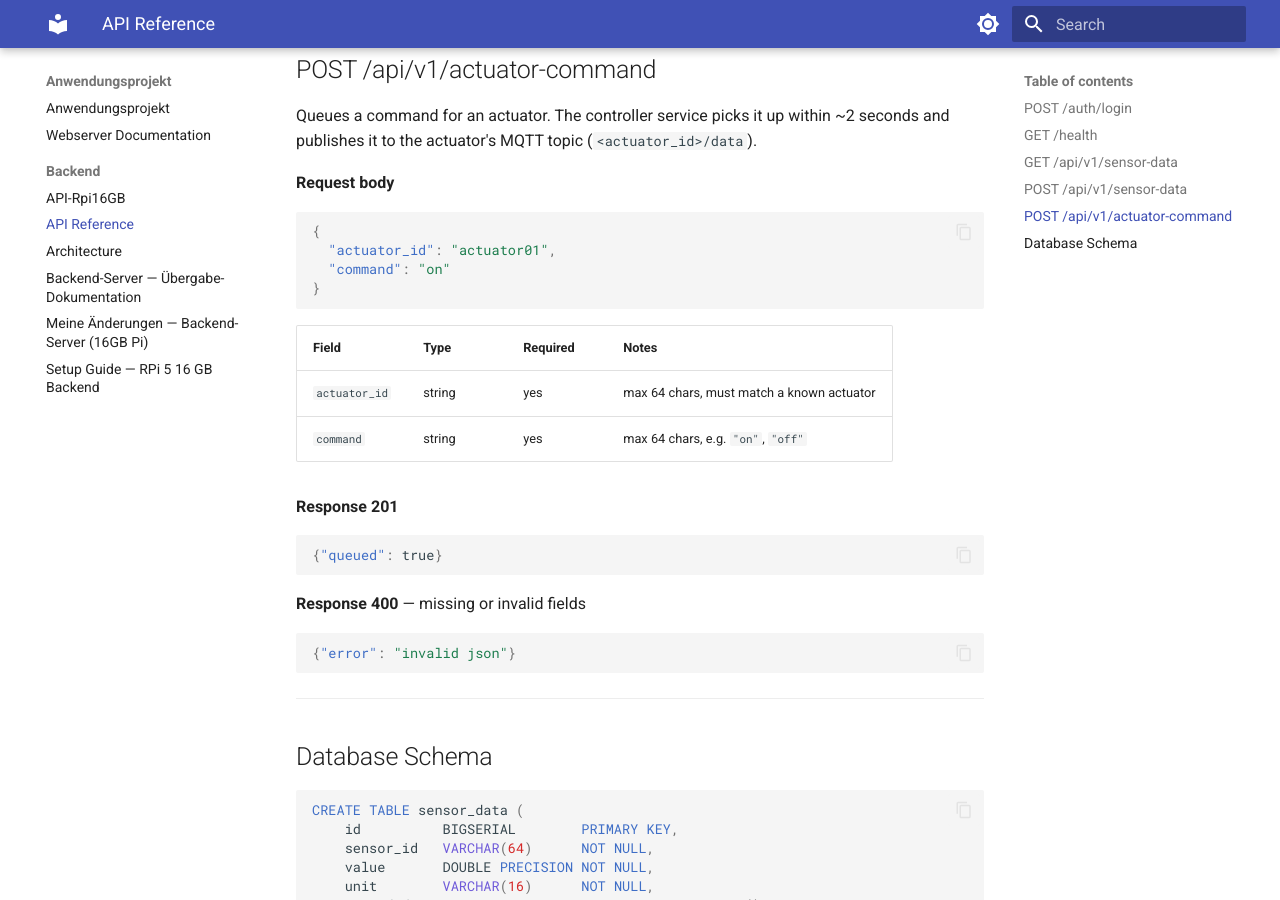
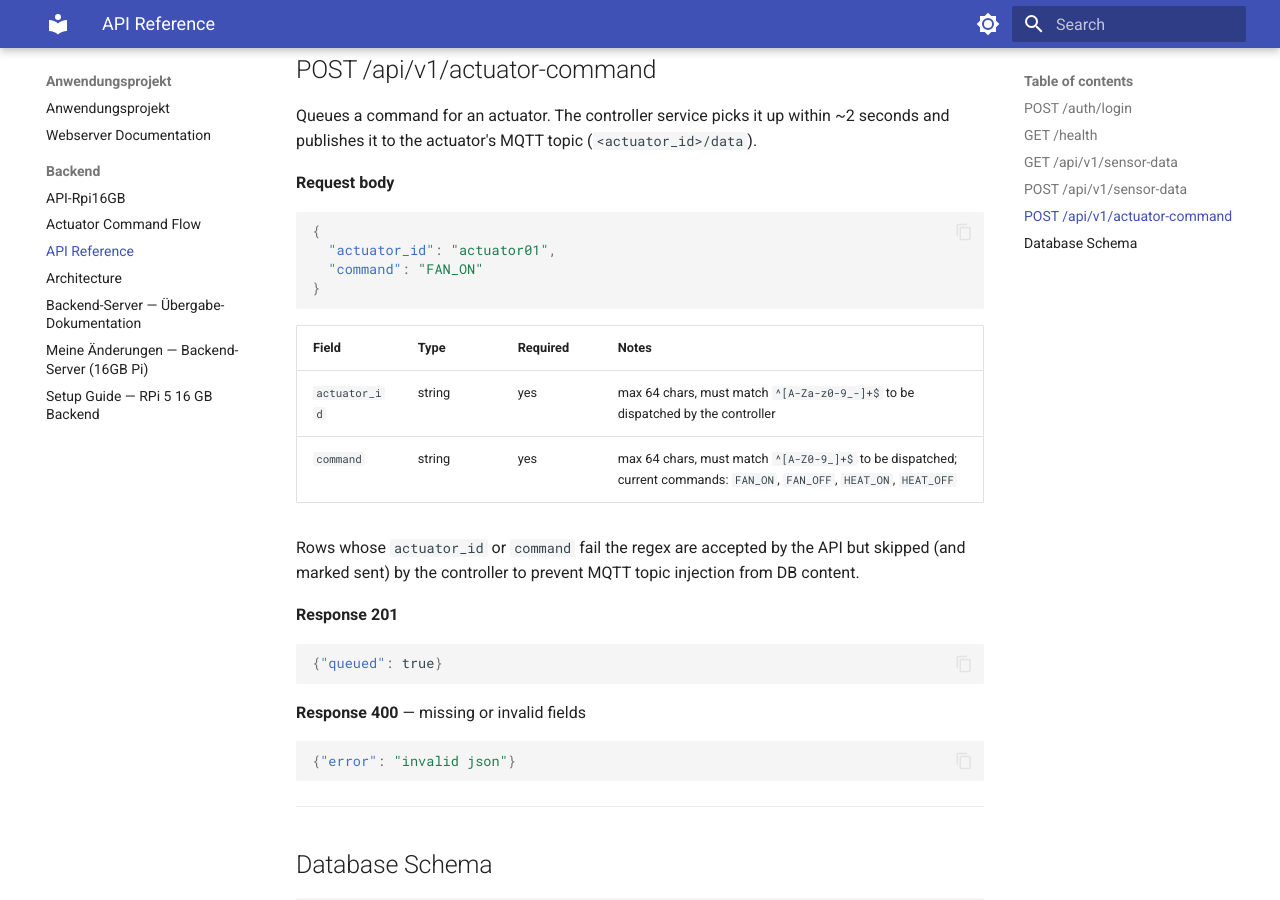
Before and after one commit to Just-Martin-Really/API-Rpi16GB, an MkDocs documentation site: the page built from docs/backend/api.md, in a window 1280 px wide and 900 px high, scrolled down 2205 px. Built offline with MkDocs 1.6.1 and Material for MkDocs 9.7.7, drawn with Linux system fonts in a browser that asks for light colours.

Commit message:
docs(actuator): document queue drain flow and internal endpoints
New page docs/backend/actuator-command-flow.md describes the public
endpoint, the two new internal endpoints, the controller poll loop,
delivery semantics, validation regexes, and troubleshooting. Updates
the actuator-command example in api.md to use a real command and
documents the regex constraints.

````diff
--- a/docs/backend/api.md
+++ b/docs/backend/api.md
@@ -101,14 +101,16 @@
 ```json
 {
   "actuator_id": "actuator01",
-  "command": "on"
+  "command": "FAN_ON"
 }
 ```
 
 | Field | Type | Required | Notes |
 |-------|------|----------|-------|
-| `actuator_id` | string | yes | max 64 chars, must match a known actuator |
-| `command` | string | yes | max 64 chars, e.g. `"on"`, `"off"` |
+| `actuator_id` | string | yes | max 64 chars, must match `^[A-Za-z0-9_-]+$` to be dispatched by the controller |
+| `command` | string | yes | max 64 chars, must match `^[A-Z0-9_]+$` to be dispatched; current commands: `FAN_ON`, `FAN_OFF`, `HEAT_ON`, `HEAT_OFF` |
+
+Rows whose `actuator_id` or `command` fail the regex are accepted by the API but skipped (and marked sent) by the controller to prevent MQTT topic injection from DB content.
 
 **Response 201**
 ```json
````
Also changed, not shown: docs/backend/actuator-command-flow.md (added, +105 -0 lines).
